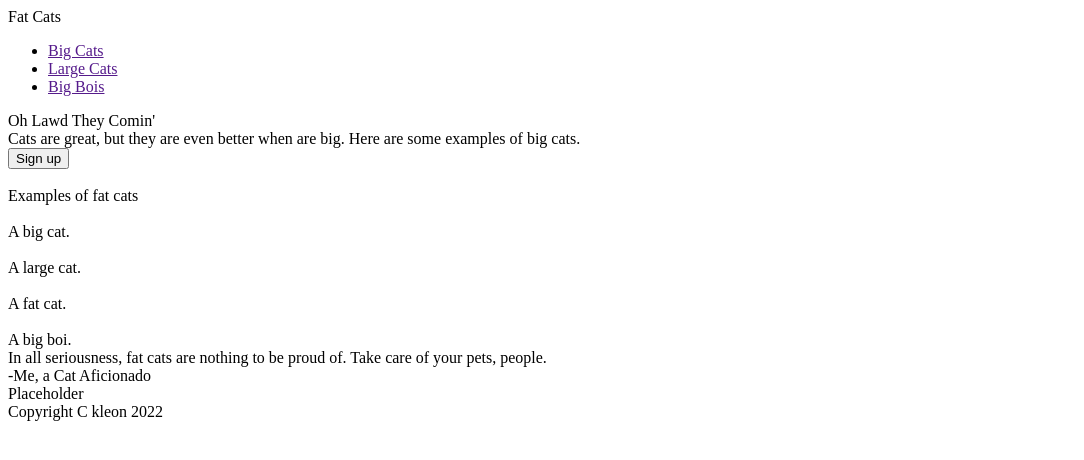
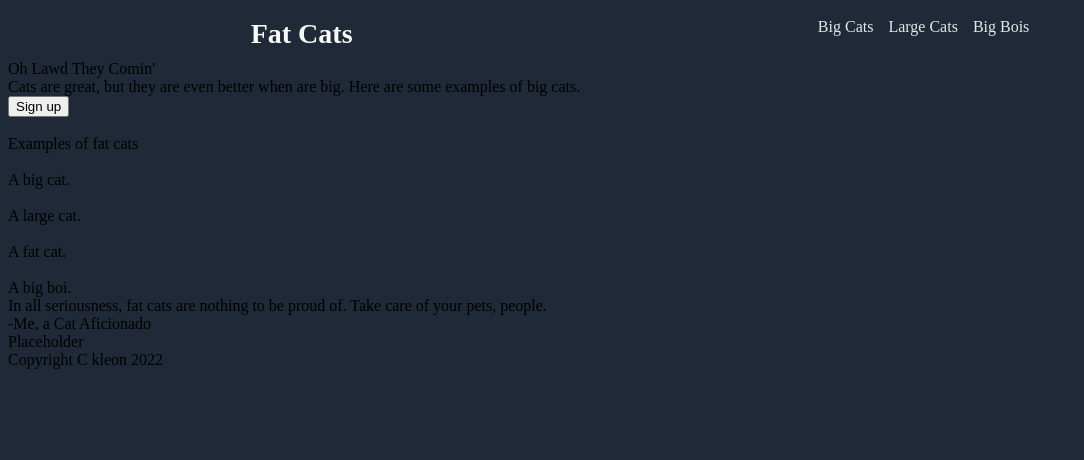
Before and after one commit to kleon-codes/Cat-Pages, a plain HTML site: page index.html in a window 1280 px wide. Shown: the whole page, without its empty margins (0-1084 px from the left). Drawn offline with Linux system fonts and the light colour scheme.

Commit message:
Add Header CSS

```diff
--- a/index.html
+++ b/index.html
@@ -4,11 +4,12 @@
     <meta charset="UTF-8">
     <meta http-equiv="X-UA-Compatible" content="IE=edge">
     <meta name="viewport" content="width=device-width, initial-scale=1.0">
+    <link rel="stylesheet" href="./style.css">
     <title>Fat Cats</title>
 </head>
 <body>
     <div class="header">
-        <div>Fat Cats</div>
+        <div class="logo">Fat Cats</div>
         <ul>
             <li><a href="">Big Cats</a></li>
             <li><a href="">Large Cats</a></li>
--- a/style.css
+++ b/style.css
@@ -0,0 +1,28 @@
+body {
+    display: flex;
+    flex-direction: column;
+    background-color: #1F2937;
+}
+
+.header {
+    display: flex;
+    /* I'm not confident space-around is the right answer to this, but it'll do for now. */
+    justify-content: space-around;
+    padding: 10px;
+}
+.logo {
+    color:#F9FAF8;
+    font-size: 28px;
+    font-weight: 700;
+}
+ul {
+    margin: 0;
+    padding: 0;
+    list-style-type: none;
+    display: flex;
+    column-gap: 15px;
+}
+a {
+    text-decoration: none;
+    color: #E5E7EB;
+}
```
